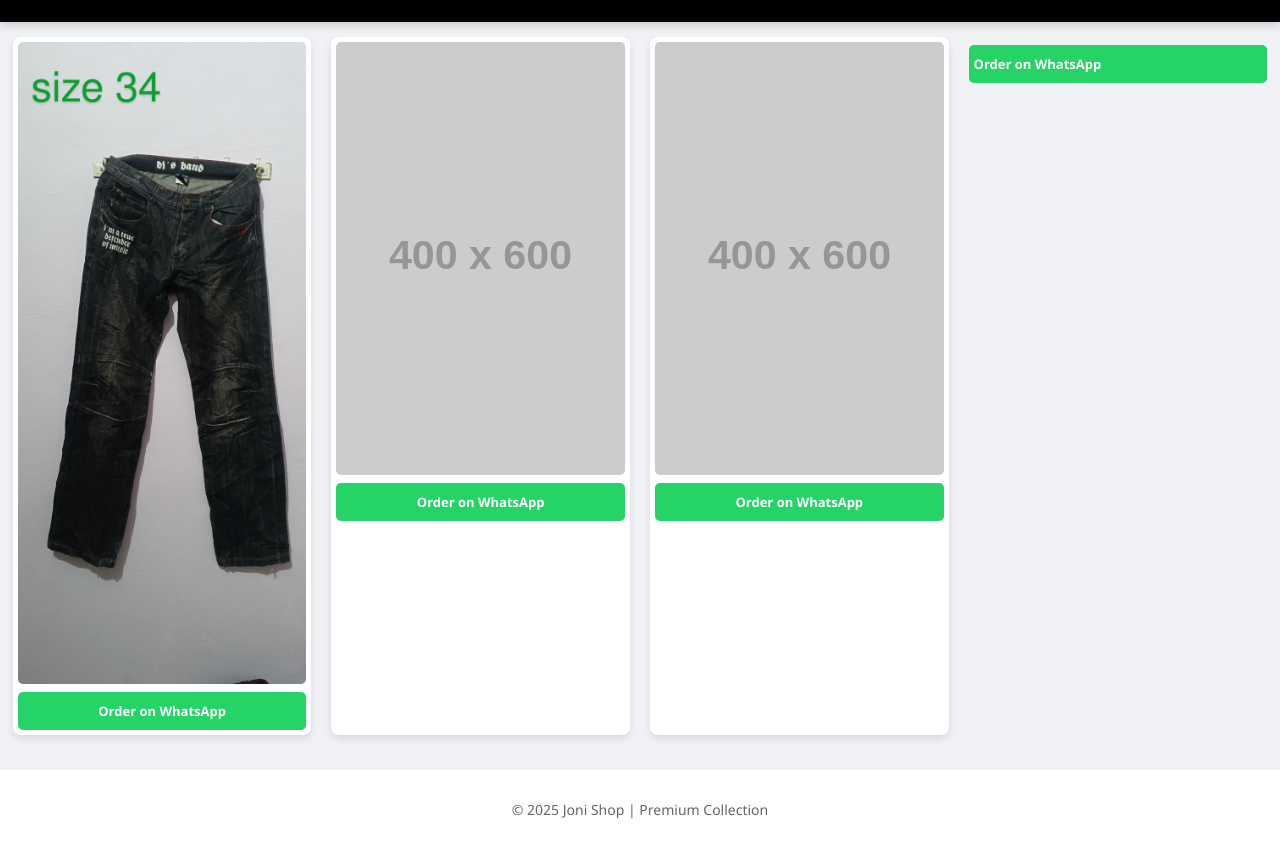
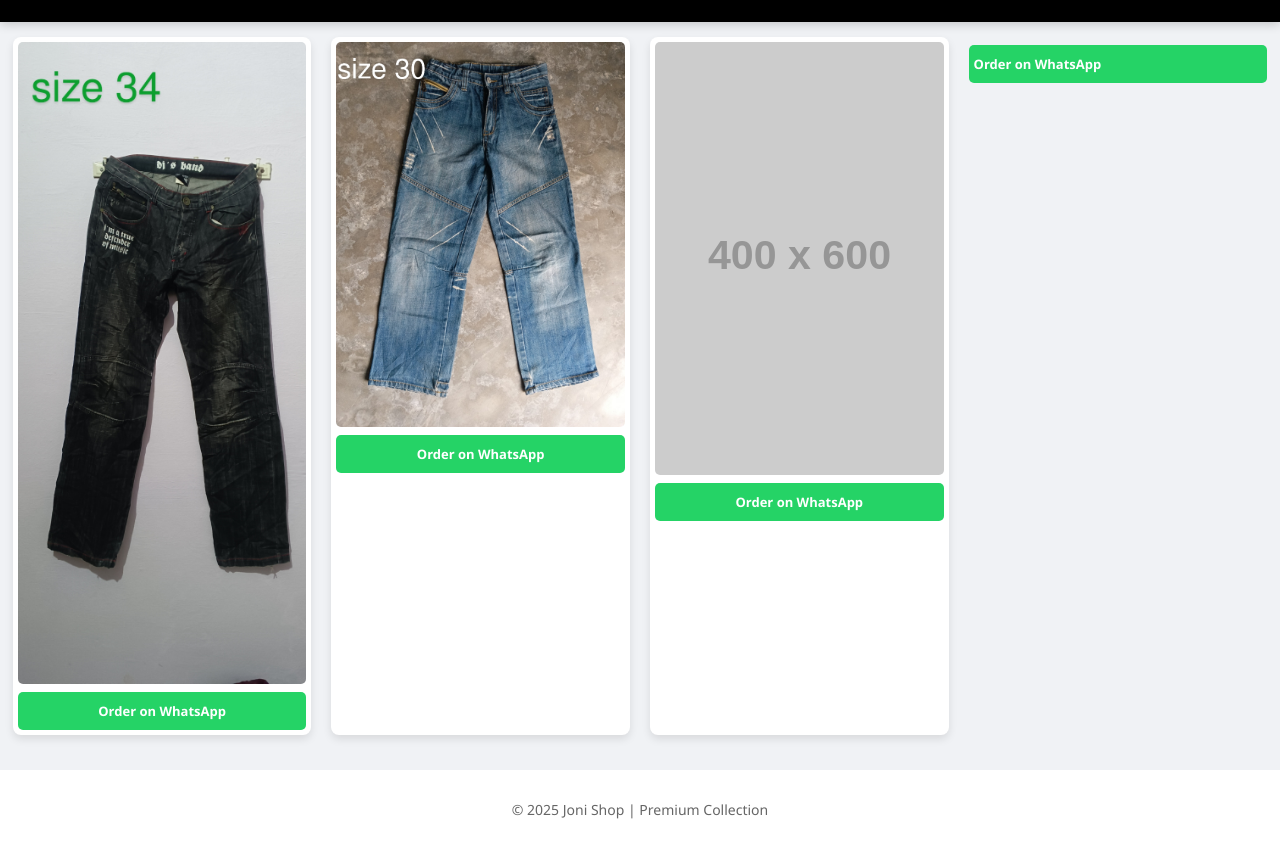
Before and after one commit to panchaljoni472-creator/joni-panchal-store, a plain HTML site: page index.html in a window 1280 px wide. Shown: the part 66-915 px from the top of the page. Drawn offline with Linux system fonts and the light colour scheme; placeholder pictures from the web are drawn by us.

Commit message:
Replace placeholder image with actual product image

```diff
--- a/index.html
+++ b/index.html
@@ -71,7 +71,7 @@
         </div>
 
         <div class="card">
-            <img src="https://via.placeholder.com/400x600?text=Joni+Shop+Image+2" alt="Pant">
+            <img src="IMG_20251214_155933_710.jpg" alt="Pant">
             <a href="https://wa.me/919588750916?text=Hello Joni Shop! Mujhe ye wali pant kharidni hai. Kripya detail dein." class="whatsapp-btn" target="_blank">Order on WhatsApp</a>
         </div>
 
```
